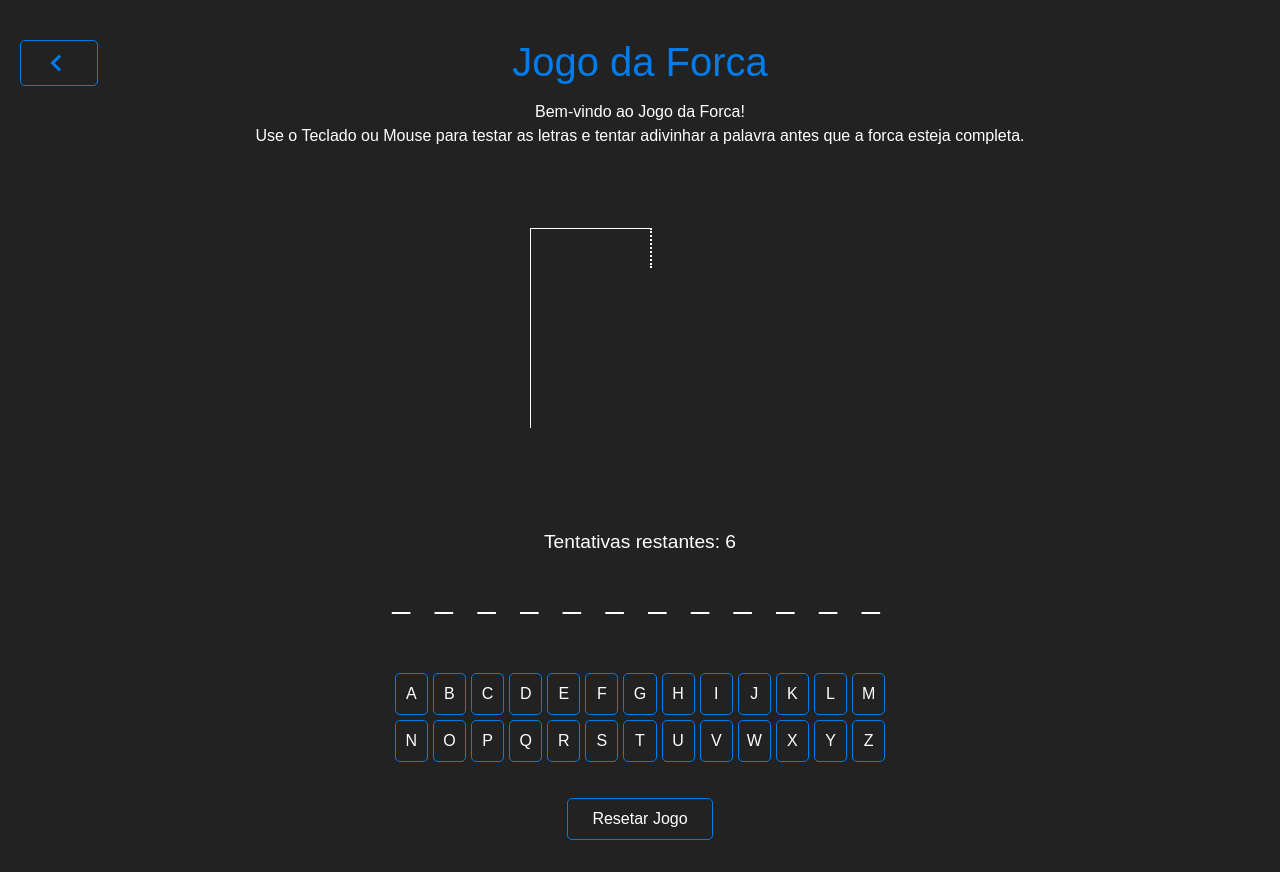
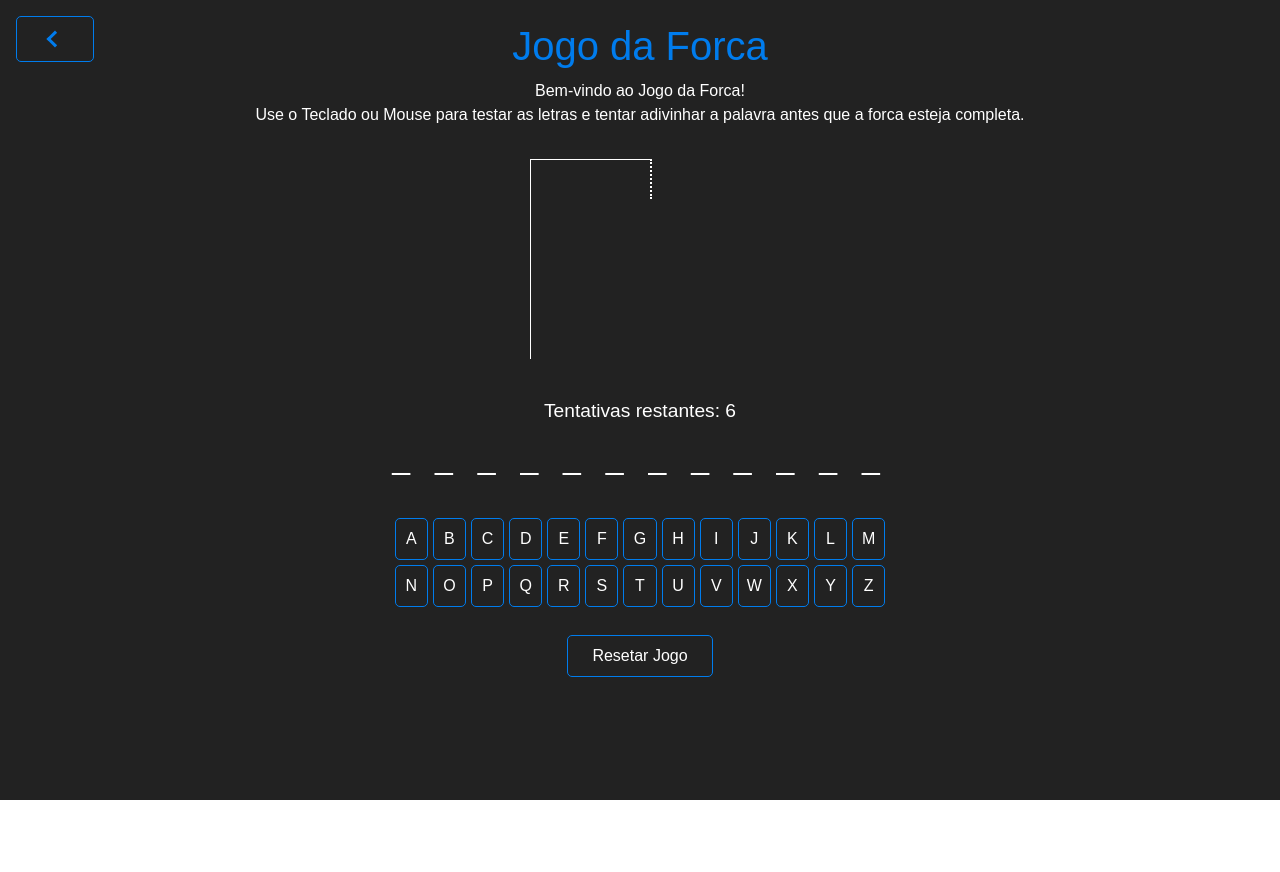
Before and after one commit to Guithentges/meu-site, a Next.js app: page /jogo_forca in a window 1280 px wide. After the commit the page ends 800 px from the top, so only its background shows below. Built offline with nearby package versions, Linux system fonts and the light colour scheme.

Commit message:
finalizando estilos da forca

```diff
--- a/app/globals.css
+++ b/app/globals.css
@@ -398,16 +398,16 @@ header{
 /*estilos do jogo da forca*/
 .forca-main {
   width: 100vw;
-  min-height: 100vh;
+  height: 100vh;
   background-color: var(--primary-color);
-  padding: 2rem;
+  padding: 1rem;
   overflow: hidden;
 }
 .forca-header {
   text-align: center;
   & h1 {
     font-size: 2.5rem;
-    margin-bottom: 0.5rem;
+    margin-bottom: 0.2rem;
     color: var(--terciary-color);
   }
 }
@@ -416,17 +416,17 @@ header{
   flex-direction: column;
   align-items: center;
   justify-content: center;
-  margin-top: 5rem;
+  margin-top: 1rem;
 }
 .palavra-chave{
     font-size: 2rem;
     letter-spacing: 0.5rem;
-    margin-bottom: 2rem;
+    margin-bottom: 1rem;
     color: var(--scondary-color);
   }
 .mensagem {
-    margin-top: 2rem;
-    margin-bottom: 2rem;
+    margin-top: 1rem;
+    margin-bottom: 1rem;
     border: 1px solid var(--scondary-color);
     padding: 1rem 2rem;
     border-radius: 5px;
@@ -435,7 +435,7 @@ header{
     transition: all 500ms ease;
   }
   .mensagem:hover {
-    transform: scale(1.3);
+    transform: scale(1.2  );
   }
 .teclado {
   display: grid;
@@ -473,14 +473,16 @@ header{
 .forca {
   position: relative;
   width: 300px;
-  height: 300px;
+  height: 230px;
   margin: 0 auto;
   background: transparent;
+  margin-top: 1rem;
+  margin-bottom: 0.5rem;
 }
 
 .poste {
   position: absolute;
-  bottom: 100px;
+  bottom: 30px;
   left: 40px;
   width: 1px;
   height: 200px;
@@ -569,7 +571,7 @@ header{
 }
 
 .reset {
-  margin-top: 1rem;
+  margin-top: 0.5rem;
   border: 1px solid var(--terciary-color);
   padding: 0.5rem 1.5rem;
   color: var(--scondary-color);
@@ -583,8 +585,8 @@ header{
 }
 .voltar{
   position: absolute;
-  top: 40px;
-  left: 20px;
+  top: 1rem;
+  left: 1rem;
   border: 1px solid var(--terciary-color);
   border-radius: 5px;
   width: fit-content;
@@ -605,7 +607,7 @@ header{
   transform: rotate(45deg);
 }
 .tentativas {
-  margin-bottom: 1rem;
+  margin-bottom: .5rem;
   font-size: 1.2rem;
   color: var(--scondary-color);
 }
```
